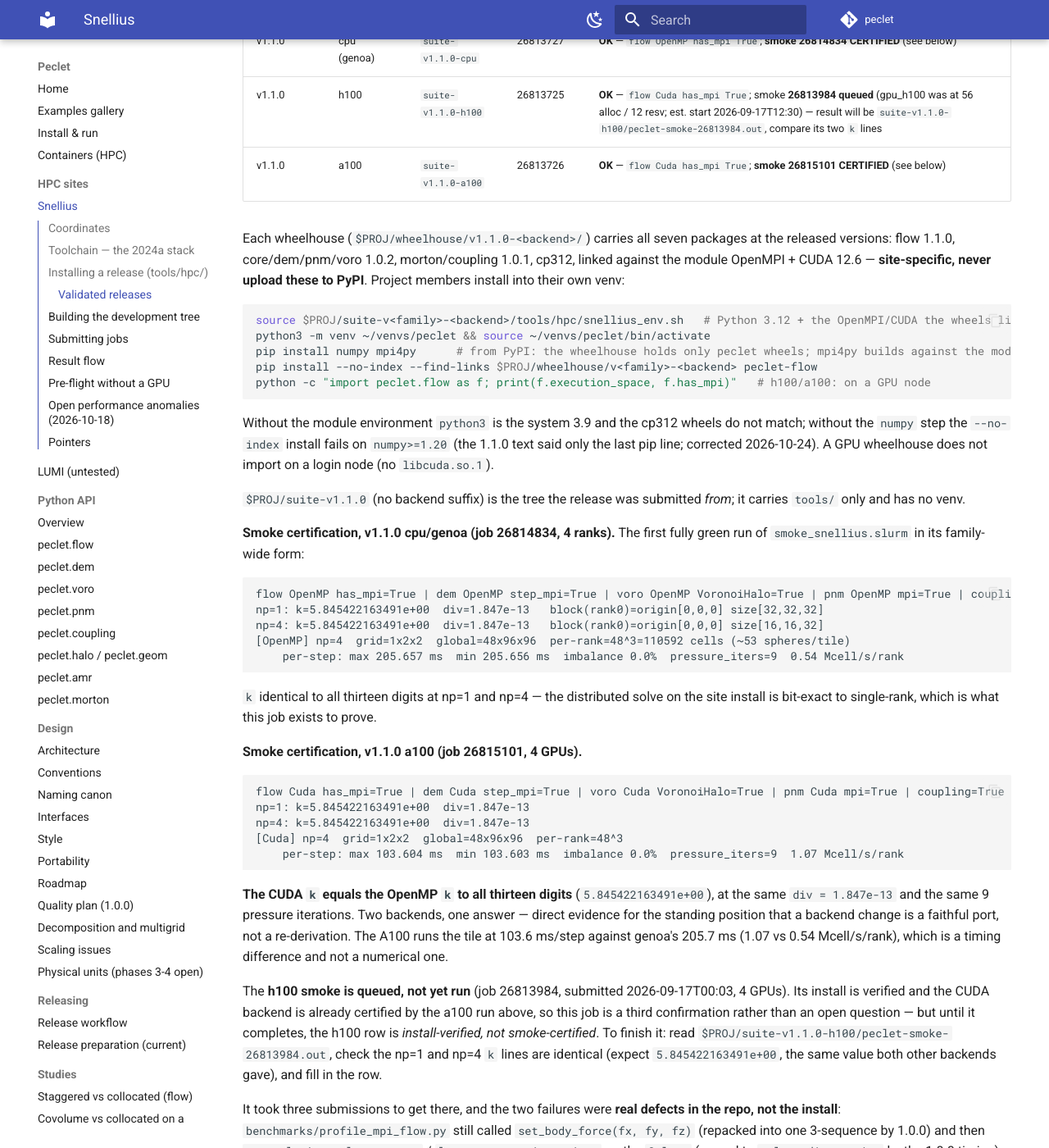
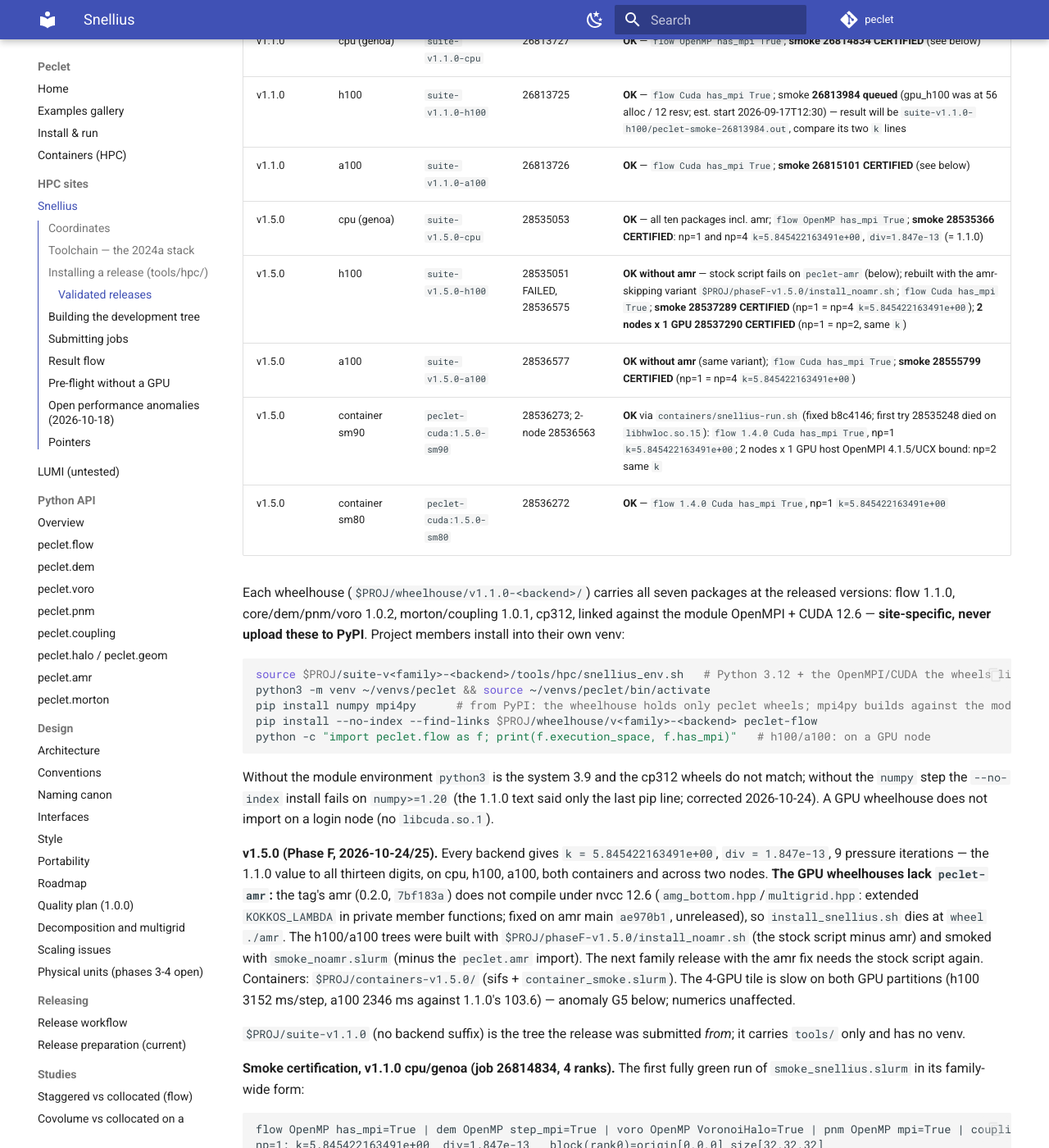
Before and after one commit to computational-chemical-engineering/peclet, an MkDocs documentation site: the page built from docs/SNELLIUS.md, in a window 1280 px wide and 1400 px high, scrolled down 2186 px. Shown: the whole window at 82% size. Built offline with MkDocs 1.6.1 and Material for MkDocs 9.7.7, drawn with Linux system fonts in a browser that asks for light colours; comment, search, counter and statistics services are not loaded; some of the changed text lies outside the part shown.

Commit message:
SNELLIUS, RELEASE_PREP: Phase F for family 1.5.0 -- validated rows, amr-less GPU wheelhouses, anomaly G5
Site builds cpu 28535053, h100 28536575 (stock 28535051 FAILED on peclet-amr), a100 28536577; smokes
28535366 / 28537289 / 28555799, 2-node h100 28537290; containers sm90 28536273 (+2-node 28536563),
sm80 28536272. k=5.845422163491e+00 on every one (= 1.1.0). The tag's amr 7bf183a does not compile
under nvcc 12.6 (fixed amr ae970b1, unreleased): GPU wheelhouses carry nine packages, not ten.
G5: the 4-GPU one-node smoke tile runs ~20x slower than at 1.1.0 on both h100 and a100; numerics
unaffected, undiagnosed. ~398 SBU of the 1000 cap.

Co-Authored-By: Claude Opus 5.5 <noreply@anthropic.com>
Claude-Session: https://claude.ai/code/session_0127kjaH3FmCxkx1nzhmxWbn

```diff
--- a/docs/SNELLIUS.md
+++ b/docs/SNELLIUS.md
@@ -88,6 +88,11 @@ in the script — the recipe above is the corrected one; see [RELEASE](RELEASE.m
 | v1.1.0 | cpu (genoa) | `suite-v1.1.0-cpu` | 26813727 | **OK** — `flow OpenMP has_mpi True`; **smoke 26814834 CERTIFIED** (see below) |
 | v1.1.0 | h100 | `suite-v1.1.0-h100` | 26813725 | **OK** — `flow Cuda has_mpi True`; smoke **26813984 queued** (gpu_h100 was at 56 alloc / 12 resv; est. start 2026-09-17T12:30) — result will be `suite-v1.1.0-h100/peclet-smoke-26813984.out`, compare its two `k` lines |
 | v1.1.0 | a100 | `suite-v1.1.0-a100` | 26813726 | **OK** — `flow Cuda has_mpi True`; **smoke 26815101 CERTIFIED** (see below) |
+| v1.5.0 | cpu (genoa) | `suite-v1.5.0-cpu` | 28535053 | **OK** — all ten packages incl. amr; `flow OpenMP has_mpi True`; **smoke 28535366 CERTIFIED**: np=1 and np=4 `k=5.845422163491e+00`, `div=1.847e-13` (= 1.1.0) |
+| v1.5.0 | h100 | `suite-v1.5.0-h100` | 28535051 FAILED, 28536575 | **OK without amr** — stock script fails on `peclet-amr` (below); rebuilt with the amr-skipping variant `$PROJ/phaseF-v1.5.0/install_noamr.sh`; `flow Cuda has_mpi True`; **smoke 28537289 CERTIFIED** (np=1 = np=4 `k=5.845422163491e+00`); **2 nodes x 1 GPU 28537290 CERTIFIED** (np=1 = np=2, same `k`) |
+| v1.5.0 | a100 | `suite-v1.5.0-a100` | 28536577 | **OK without amr** (same variant); `flow Cuda has_mpi True`; **smoke 28555799 CERTIFIED** (np=1 = np=4 `k=5.845422163491e+00`) |
+| v1.5.0 | container sm90 | `peclet-cuda:1.5.0-sm90` | 28536273; 2-node 28536563 | **OK** via `containers/snellius-run.sh` (fixed b8c4146; first try 28535248 died on `libhwloc.so.15`): `flow 1.4.0 Cuda has_mpi True`, np=1 `k=5.845422163491e+00`; 2 nodes x 1 GPU host OpenMPI 4.1.5/UCX bound: np=2 same `k` |
+| v1.5.0 | container sm80 | `peclet-cuda:1.5.0-sm80` | 28536272 | **OK** — `flow 1.4.0 Cuda has_mpi True`, np=1 `k=5.845422163491e+00` |
 
 Each wheelhouse (`$PROJ/wheelhouse/v1.1.0-<backend>/`) carries all seven packages at the released
 versions: flow 1.1.0, core/dem/pnm/voro 1.0.2, morton/coupling 1.0.1, cp312, linked against the
@@ -105,6 +110,17 @@ python -c "import peclet.flow as f; print(f.execution_space, f.has_mpi)"   # h10
 Without the module environment `python3` is the system 3.9 and the cp312 wheels do not match; without
 the `numpy` step the `--no-index` install fails on `numpy>=1.20` (the 1.1.0 text said only the last
 pip line; corrected 2026-10-24). A GPU wheelhouse does not import on a login node (no `libcuda.so.1`).
+
+**v1.5.0 (Phase F, 2026-10-24/25).** Every backend gives `k = 5.845422163491e+00`, `div = 1.847e-13`,
+9 pressure iterations — the 1.1.0 value to all thirteen digits, on cpu, h100, a100, both containers and
+across two nodes. **The GPU wheelhouses lack `peclet-amr`:** the tag's amr (0.2.0, `7bf183a`) does not
+compile under nvcc 12.6 (`amg_bottom.hpp`/`multigrid.hpp`: extended `KOKKOS_LAMBDA` in private member
+functions; fixed on amr main `ae970b1`, unreleased), so `install_snellius.sh` dies at `wheel ./amr`.
+The h100/a100 trees were built with `$PROJ/phaseF-v1.5.0/install_noamr.sh` (the stock script minus amr)
+and smoked with `smoke_noamr.slurm` (minus the `peclet.amr` import). The next family release with the
+amr fix needs the stock script again. Containers: `$PROJ/containers-v1.5.0/` (sifs + `container_smoke.slurm`).
+The 4-GPU tile is slow on both GPU partitions (h100 3152 ms/step, a100 2346 ms against 1.1.0's 103.6) —
+anomaly G5 below; numerics unaffected.
 
 `$PROJ/suite-v1.1.0` (no backend suffix) is the tree the release was submitted *from*; it carries
 `tools/` only and has no venv.
@@ -309,6 +325,7 @@ Evidence lives in `~/Codes/bubble_column_perf/` (not in git) unless a repo path
 | G2 | gpu_h100, 2 nodes, job 28221804 (gcn153, gcn158) | same case with 0.79M cells per GPU, 8 GPUs: ~1.2 ms per halo exchange, bytes-sensitive (one node: 0.08-0.2 ms). | same as G1, inter-node path |
 | G3 | gpu_h100, release 1.1.0 | packed bed 384³ strong ladder: 16 GPUs 1349 ms/step against 574 at 8 and 539 at 32; same iterations and sweeps, reproduced on 4 allocations | undiagnosed (`peclet-examples/benchmarks/release-1.1.0-scaling/index.qmd`) |
 | G4 | gpu_h100, one node | fixed cost per halo exchange 0.08-0.2 ms with GPU-aware MPI between H100s on one node, against ~10-20 µs expected over NVLink | job 28262849: the bare exchange is 34-65 µs per exchange (1-3 partners, ~11 µs of it launch + sync), so most of flow's 0.08-0.2 ms is flow-side overhead, not transport; matters only for small subdomains |
+| G5 | gpu_h100 + gpu_a100, 1 node x 4 GPUs, release smoke tile (`profile_mpi_flow.py --L 48`, grid 1x2x2, default host-staged MPI) | v1.5.0: h100 3152 ms/step (28537289), a100 2346 ms/step (28555799) against 103.6 ms on a100 at v1.1.0 (26815101); 2 nodes x 1 GPU (grid 2x1x1) 61.6 ms (28537290); cpu 142.5 ms (28535366). Same 9 pressure iterations, same `k`. Same 2x2-layout signature as G1, but now on A100 too and ~20x the 1.1.0 time | undiagnosed; regression window v1.1.0 -> v1.5.0 (core halo / `snellius_env.sh`) not bisected |
 | C1 | genoa, 192 cores (64 ranks x 3 threads), jobs of 2026-10-03 and 28238662 | rare single-step stalls of 340-500 ms against a 55 ms median in peclet runs (seen in both jobs) | undiagnosed; quote medians of runs |
 
 ## Pointers
```
Also changed, not shown: docs/RELEASE_PREP.md (+4 -1 lines).
